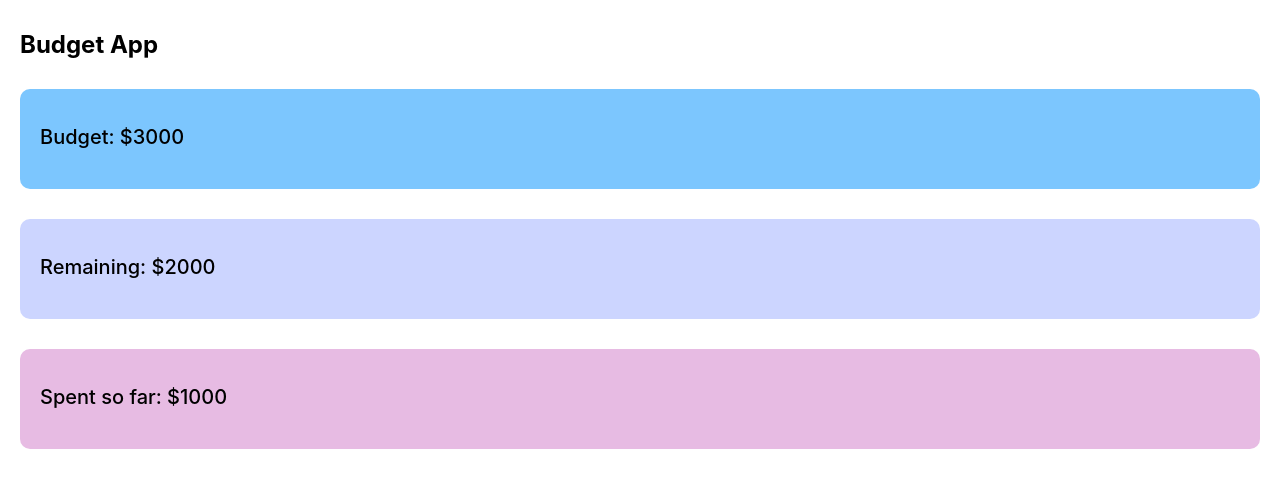
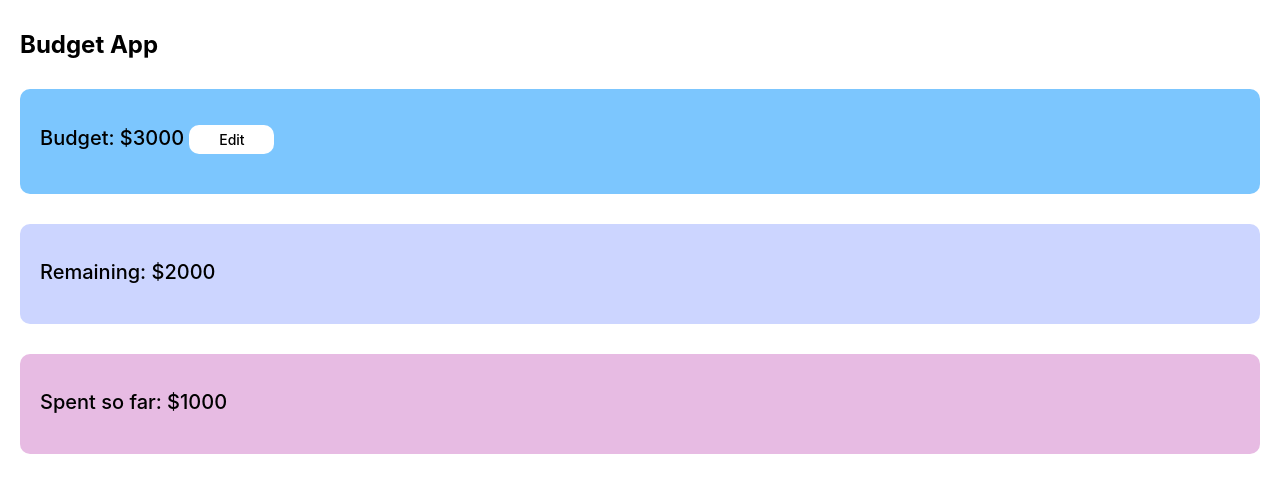
Before and after one commit to Zlata-Saburova/react-budget-app, a React (Create React App) app: page / in a window 1280 px wide. Shown: the top 492 px of the page. Built offline with nearby package versions, Linux system fonts and the light colour scheme.

Commit message:
feat(CardButton): add component CardButton

```diff
--- a/src/App.tsx
+++ b/src/App.tsx
@@ -2,13 +2,16 @@ import styled from "styled-components";
 import { Card } from "./components/Card/Card";
 import { Container } from "./components/Container/ContainerStyle";
 import { Title } from "./components/Title/Title";
+import { CardButton } from "./components/CardButton/CardButton";
 
 function App() {
   return (
     <StyledApp>
       <Container>
         <Title>Budget App</Title>
-        <Card type="budget">Budget: $3000</Card>
+        <Card type="budget">
+          Budget: $3000 <CardButton>Edit</CardButton>
+        </Card>
         <Card type="remaining">Remaining: $2000</Card>
         <Card type="spent">Spent so far: $1000</Card>
       </Container>
--- /dev/null
+++ b/src/components/CardButton/CardButton.tsx
@@ -0,0 +1,9 @@
+import { ReactNode } from "react";
+import { StyledCardButton } from "./StyledCardButton";
+
+interface Iprops {
+  children: ReactNode;
+}
+export const CardButton: React.FC<Iprops> = ({ children }) => {
+  return <StyledCardButton>{children}</StyledCardButton>;
+};
--- /dev/null
+++ b/src/components/CardButton/StyledCardButton.ts
@@ -0,0 +1,16 @@
+import styled from "styled-components";
+
+export const StyledCardButton = styled.button`
+  min-width: 85px;
+  margin-right: 20px;
+  text-align: center;
+  padding-top: 6px;
+  padding-bottom: 6px;
+
+  font-weight: 500;
+  font-size: 14px;
+  line-height: 17px;
+
+  border-radius: 10px;
+  background-color: rgb(255, 255, 255);
+`;
```
